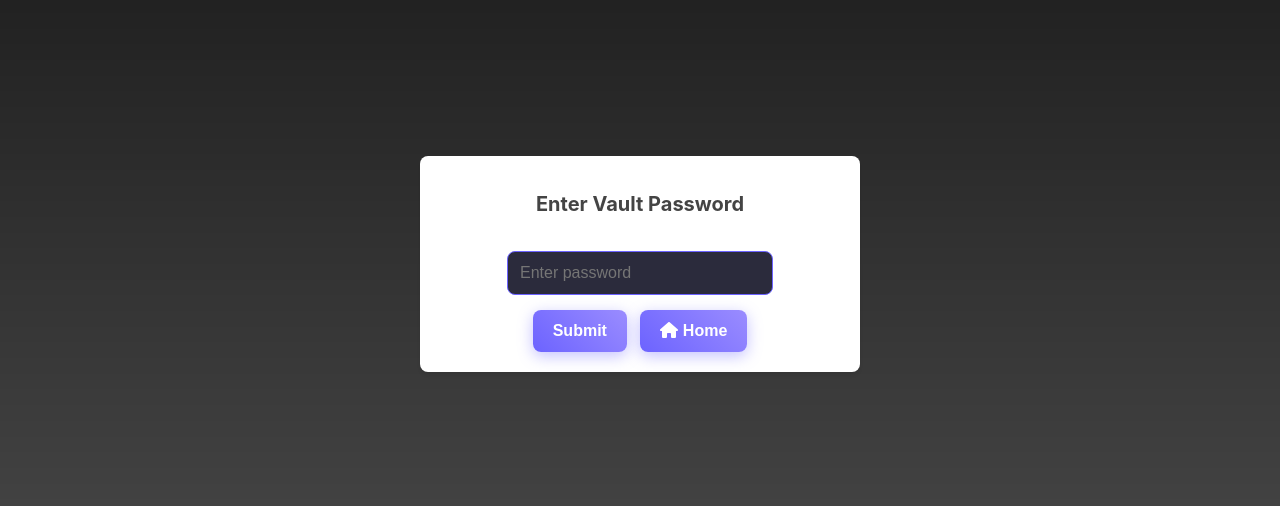
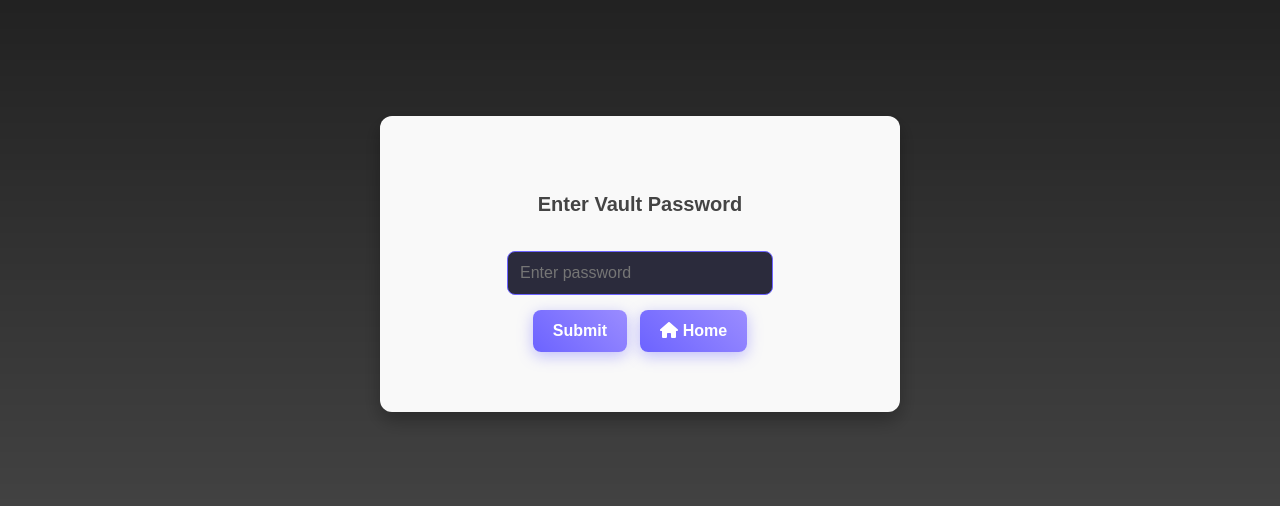
Before and after one commit to hmnhGeek/Spring-Boot-Music-App---Frontend, a React (Create React App) app: page /vault in a window 1280 px wide. Shown: the part 136-642 px from the top of the page. Built offline with nearby package versions, Linux system fonts and the light colour scheme; no server answers.

Commit message:
Fixed css issue

```diff
--- a/src/components/AddSongToPlaylistModal/AddSongToPlaylistModal.css
+++ b/src/components/AddSongToPlaylistModal/AddSongToPlaylistModal.css
@@ -1,46 +1,110 @@
-/* AddSongToPlaylistModal.css */
+/* Modal overlay to dim background */
 .modal-overlay {
   position: fixed;
   top: 0;
   left: 0;
   right: 0;
   bottom: 0;
-  background: rgba(0, 0, 0, 0.5);
+  background: rgba(0, 0, 0, 0.7); /* Slightly darker overlay for consistency */
   display: flex;
   justify-content: center;
   align-items: center;
   z-index: 1000;
+  animation: fadeIn 0.3s ease-in-out;
 }
 
+/* Modal content box */
 .modal-content {
-  background: white;
-  padding: 20px;
-  border-radius: 8px;
-  width: 400px;
-  max-width: 100%;
-  box-shadow: 0 4px 6px rgba(0, 0, 0, 0.1);
+  background: #f9f9f9; /* Soft white for a modern look */
+  padding: 60px; /* Increased padding for better spacing */
+  border-radius: 12px; /* Rounded corners */
+  width: 450px; /* Wider modal for better layout */
+  box-shadow: 0 8px 20px rgba(0, 0, 0, 0.3); /* Deeper shadow for emphasis */
+  animation: slideUp 0.3s ease-out;
+  font-family: "Arial", sans-serif; /* Clean, professional font */
 }
 
+/* Slide up animation */
+@keyframes slideUp {
+  from {
+    transform: translateY(20px);
+    opacity: 0;
+  }
+  to {
+    transform: translateY(0);
+    opacity: 1;
+  }
+}
+
+/* Fade-in effect */
+@keyframes fadeIn {
+  from {
+    opacity: 0;
+  }
+  to {
+    opacity: 1;
+  }
+}
+
+/* Title styling */
 h2 {
   margin-bottom: 20px;
+  font-size: 20px;
+  font-weight: bold;
+  color: #444;
+  text-align: center; /* Center the title */
 }
 
+/* Button container */
 .modal-buttons {
   display: flex;
-  justify-content: space-between;
+  /* justify-content: space-between; */
   margin-top: 20px;
+  float: left;
 }
 
-.close-button {
-  background-color: #ccc;
+/* Button styling */
+.modal-button {
+  padding: 12px 20px; /* Larger padding for prominence */
+  margin: 10px 5px; /* Adjusted spacing */
+  background-color: #007bff; /* Primary button color */
+  color: white;
+  border: none;
+  border-radius: 6px; /* Slightly more rounded corners */
+  font-size: 14px; /* Increased font size for clarity */
+  cursor: pointer;
+  transition: all 0.3s ease; /* Smooth transition on hover */
 }
 
-.add-button {
-  background-color: #4caf50;
-  color: white;
+.modal-button:hover {
+  background-color: #0056b3; /* Darker blue on hover */
+  transform: translateY(-2px); /* Subtle lift on hover */
+  box-shadow: 0 4px 8px rgba(0, 0, 0, 0.2); /* Shadow for hover effect */
 }
 
-.add-button:disabled {
+/* Cancel button styling */
+.modal-button:last-child {
+  background-color: #6c757d; /* Gray for cancel button */
+}
+
+.modal-button:last-child:hover {
+  background-color: #5a6268; /* Darker gray on hover */
+}
+
+/* Disabled button styling */
+.modal-button:disabled {
   background-color: #ddd;
   cursor: not-allowed;
 }
+
+/* Close button styling */
+.close-button {
+  background-color: #ccc;
+  border-radius: 6px;
+  padding: 10px 15px;
+  cursor: pointer;
+}
+
+.close-button:hover {
+  background-color: #999;
+}
--- a/src/components/AddSongToPlaylistModal/AddSongToPlaylistModal.jsx
+++ b/src/components/AddSongToPlaylistModal/AddSongToPlaylistModal.jsx
@@ -68,9 +68,10 @@ const AddSongToPlaylistModal = ({ onClose, onAddSong, playlistId }) => {
           placeholder="Find a song..."
         />
         <div className="modal-buttons">
-          <button onClick={onClose} className="close-button">
+          <button onClick={onClose} className="add-button">
             Close
           </button>
+          &nbsp;&nbsp;&nbsp;
           <button
             onClick={handleAddSong}
             className="add-button"
--- a/src/components/CustomTypeahead/CustomTypeahead.css
+++ b/src/components/CustomTypeahead/CustomTypeahead.css
@@ -6,7 +6,7 @@
 }
 
 .typeahead-input {
-  width: 100%;
+  width: 95%;
   padding: 10px;
   font-size: 16px;
   border: 1px solid #ccc;
@@ -26,6 +26,7 @@
   z-index: 1000;
   margin-top: 2px;
   box-shadow: 0px 4px 6px rgba(0, 0, 0, 0.1);
+  color: black;
 }
 
 .typeahead-option {
```
